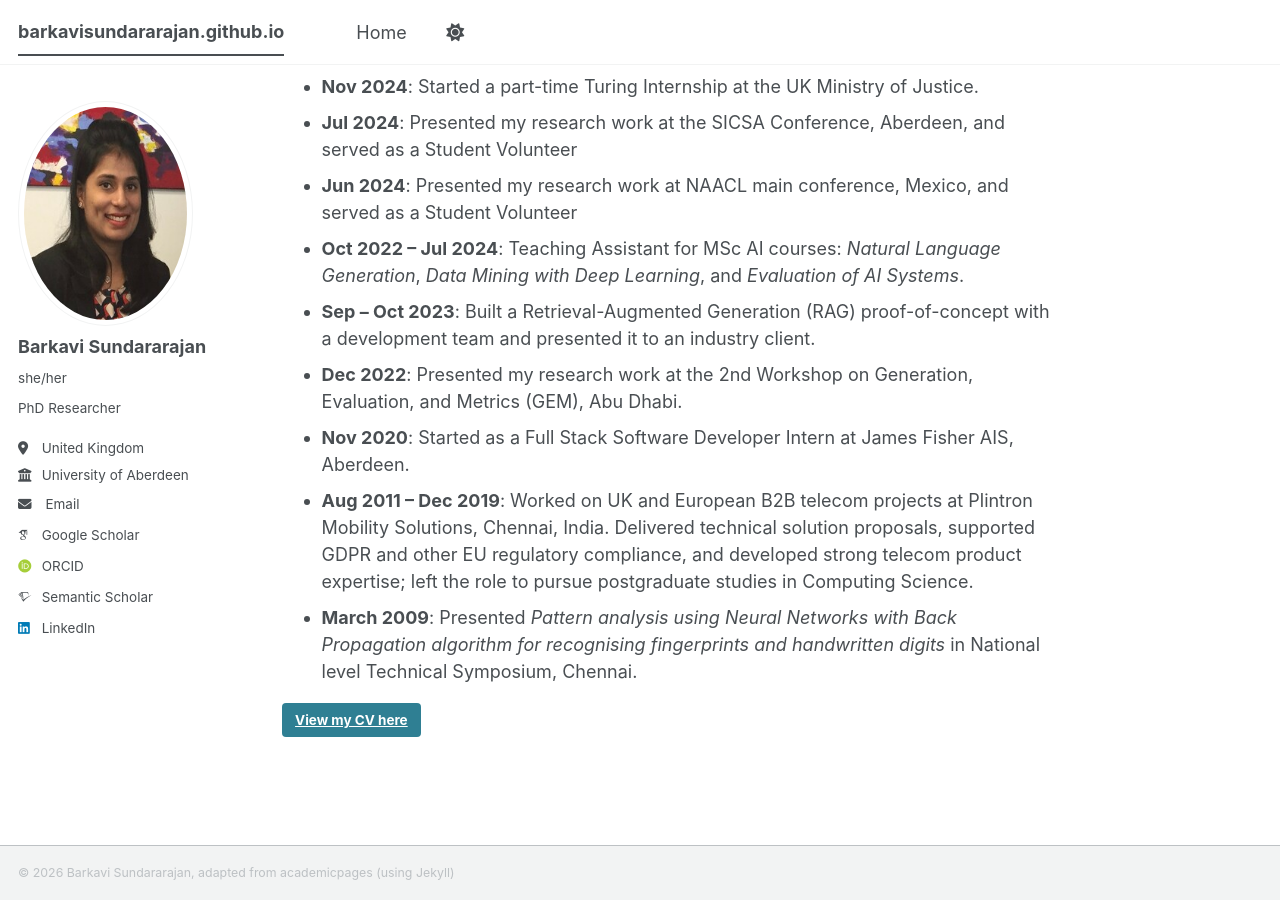
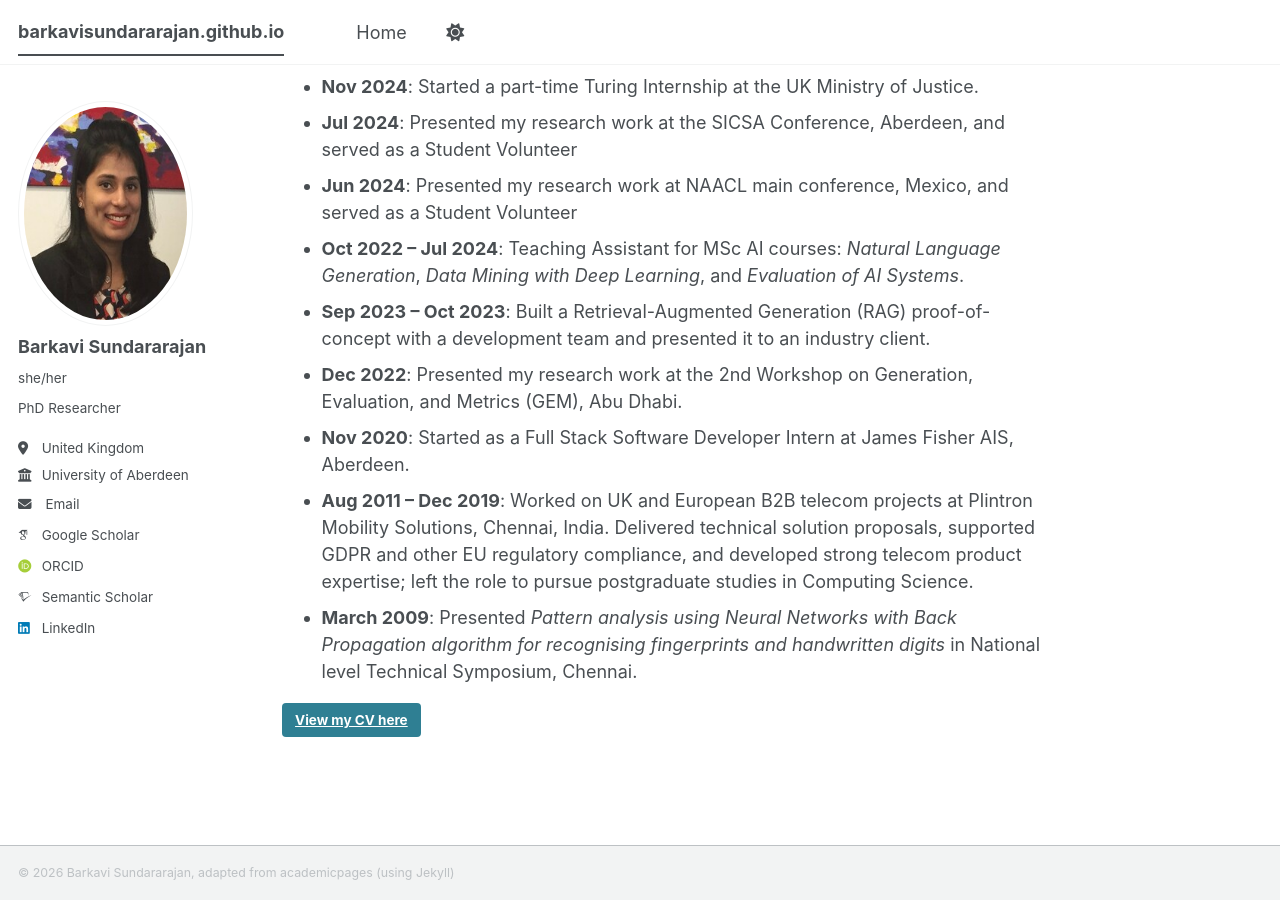
Before and after one commit to barkavisundararajan/barkavisundararajan.github.io, a Jekyll site: the page built from _pages/about.md, in a window 1280 px wide and 900 px high, scrolled down 1205 px. Built offline with Jekyll 4.4.1, drawn with Linux system fonts in a browser that asks for light colours; some web fonts are replaced; a script bundle is joined from its source files by our own code; library files that are not in the unit come from our copies.

Commit message:
Fix date formatting for RAG proof-of-concept entry

```diff
--- a/_pages/about.md
+++ b/_pages/about.md
@@ -34,7 +34,7 @@ I am a final-year PhD student in Computing Science at the University of Aberdeen
 - **Jul 2024**: Presented my research work at the SICSA Conference, Aberdeen, and served as a Student Volunteer
 - **Jun 2024**: Presented my research work at NAACL main conference, Mexico, and served as a Student Volunteer
 - **Oct 2022 – Jul 2024**: Teaching Assistant for MSc AI courses: *Natural Language Generation*, *Data Mining with Deep Learning*, and *Evaluation of AI Systems*.
-- **Sep – Oct 2023**: Built a Retrieval-Augmented Generation (RAG) proof-of-concept with a development team and presented it to an industry client.
+- **Sep 2023 – Oct 2023**: Built a Retrieval-Augmented Generation (RAG) proof-of-concept with a development team and presented it to an industry client.
 - **Dec 2022**: Presented my research work at the 2nd Workshop on Generation, Evaluation, and Metrics (GEM), Abu Dhabi.
 - **Nov 2020**: Started as a Full Stack Software Developer Intern at James Fisher AIS, Aberdeen.
 - **Aug 2011 – Dec 2019**: Worked on UK and European B2B telecom projects at Plintron Mobility Solutions, Chennai, India. Delivered technical solution proposals, supported GDPR and other EU regulatory compliance, and developed strong telecom product expertise; left the role to pursue postgraduate studies in Computing Science.
```
